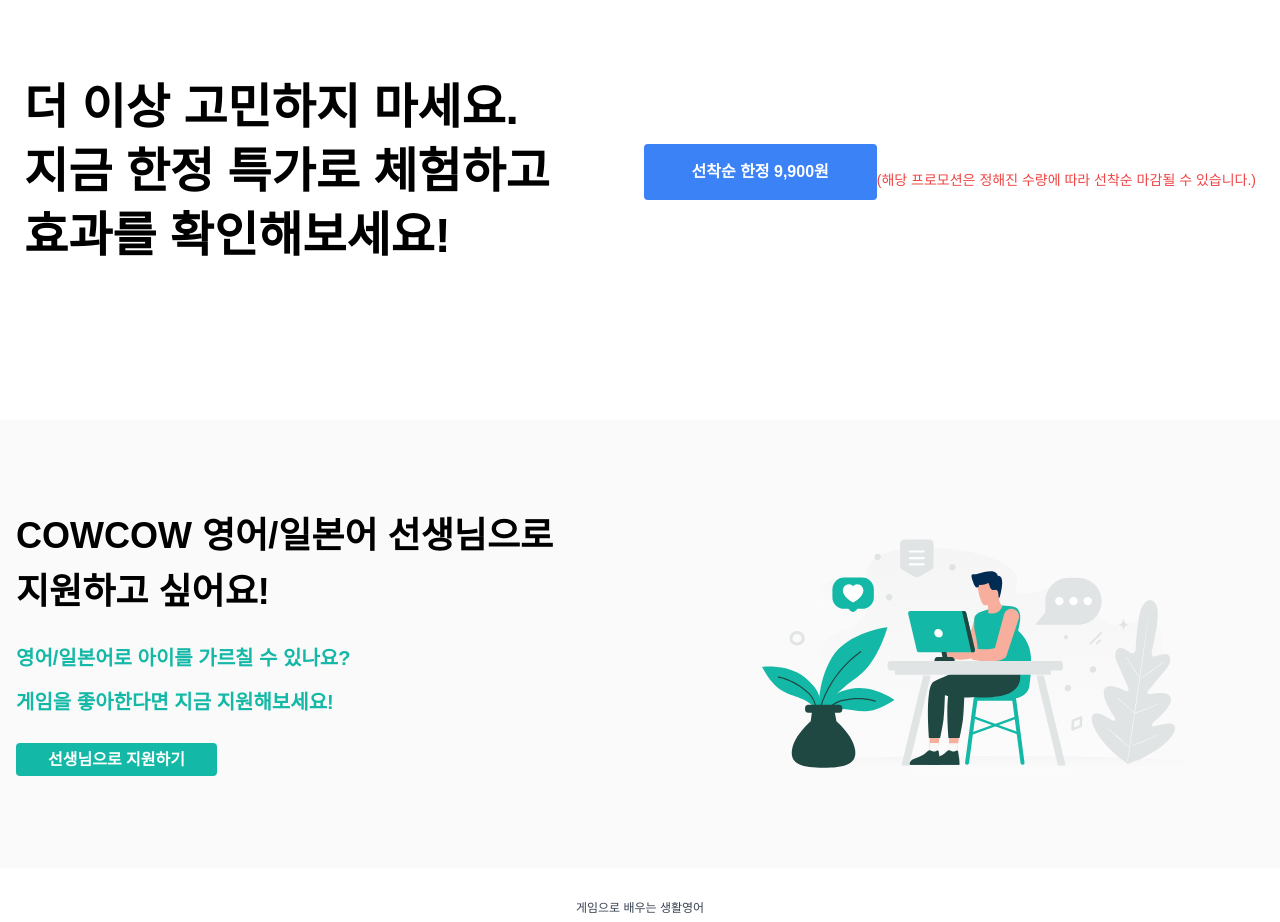
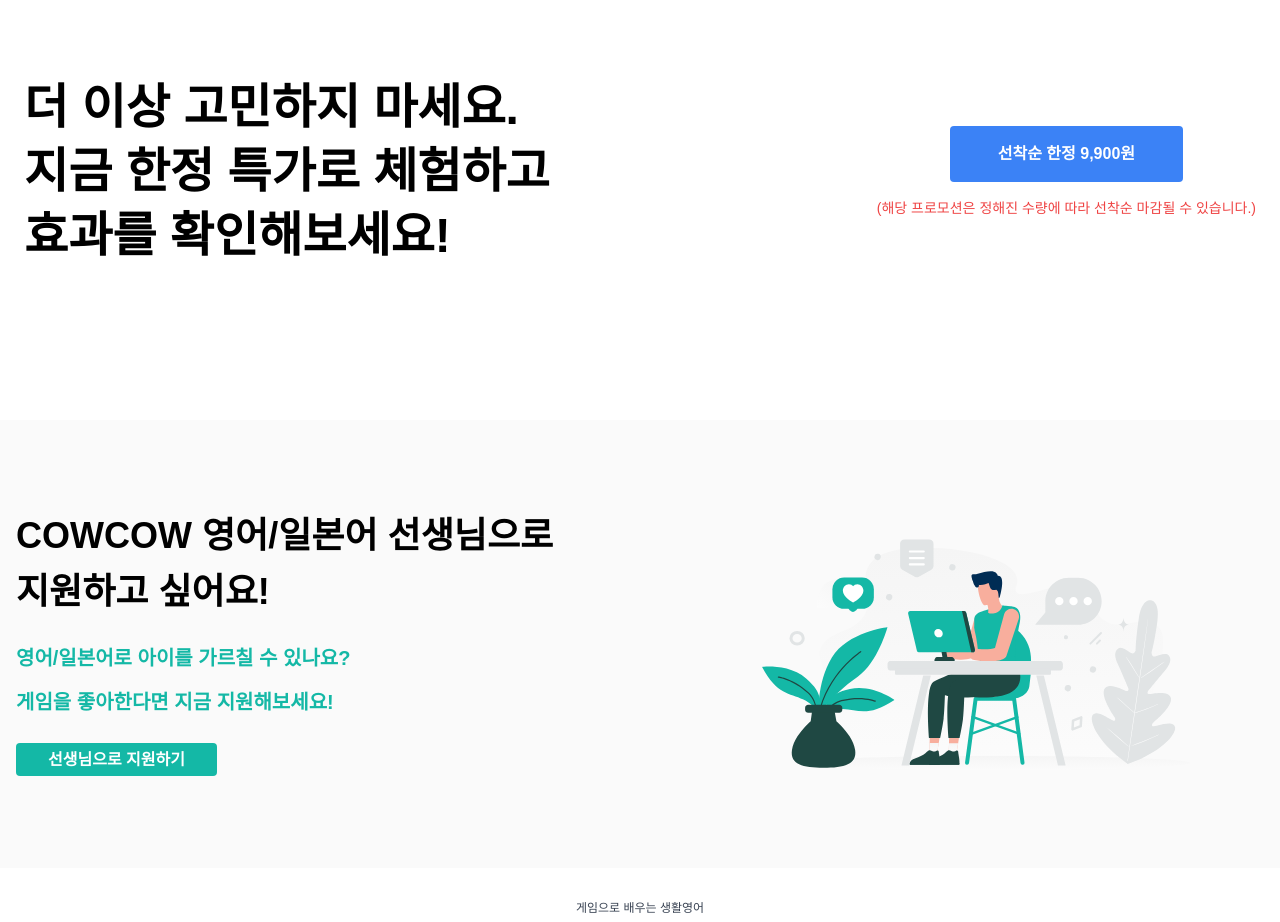
Before and after one commit to grit-farm/cowcow.farm, a Next.js app: page / in a window 1280 px wide. Shown: the part 6020-6942 px from the top of the page. Built offline with nearby package versions, Linux system fonts and the light colour scheme; no server answers; a web font is replaced by a local one.

Commit message:
fix: 선찬순 한정 pc 레이아웃 위치 수정

```diff
--- a/src/app/page.client.tsx
+++ b/src/app/page.client.tsx
@@ -309,7 +309,7 @@
             <p className="mt-4">지금 한정 특가로 체험하고</p>
             <p className="mt-4">효과를 확인해보세요!</p>
           </h2>
-          <div className="flex flex-row items-center md:mt-0 mt-12">
+          <div className="flex flex-col items-center md:mt-0 mt-12">
             <Link
               href="https://tally.so/r/nWEdEP"
               target="_blank"
```
